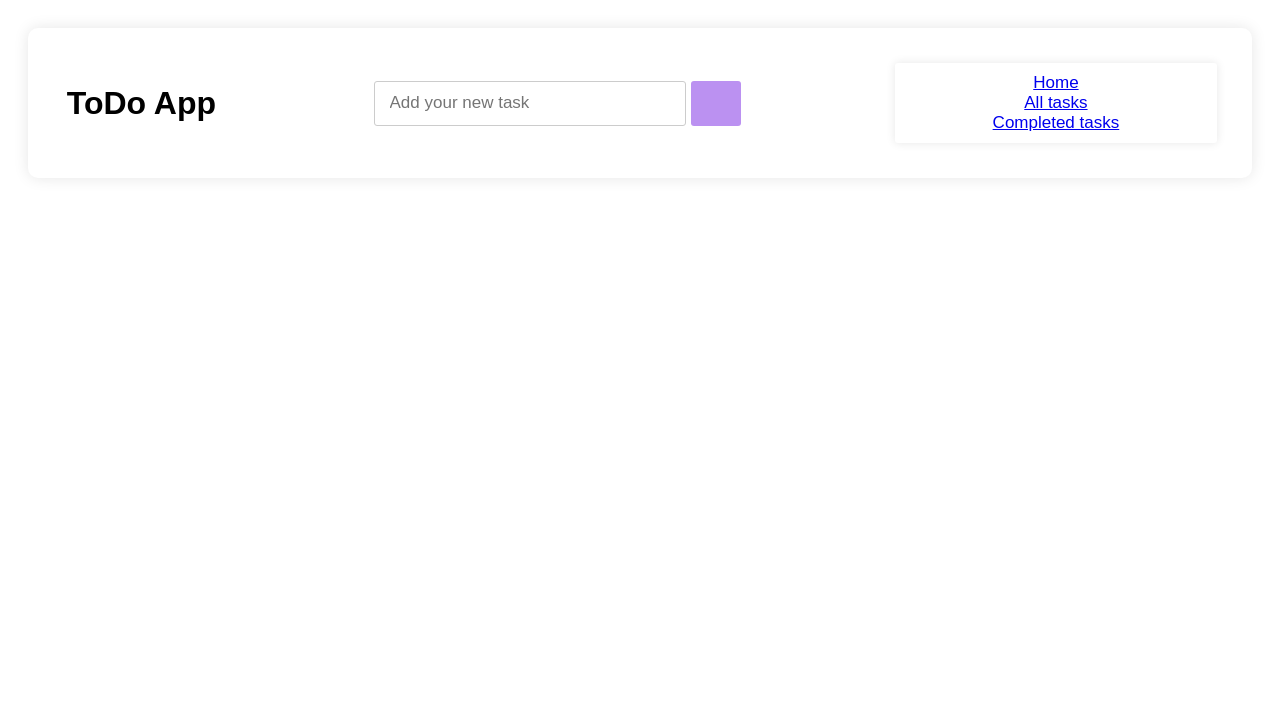
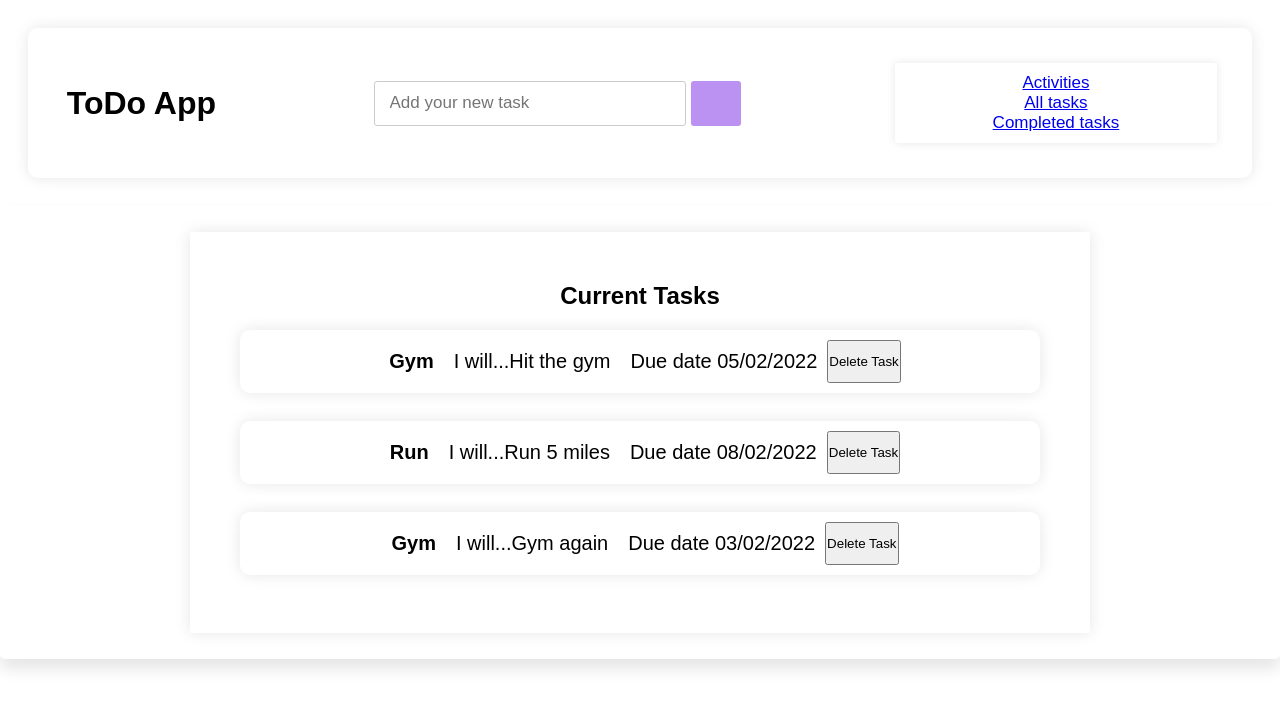
Before and after one commit to samuelkungu/todo-app, a React (Create React App) app: page /currentTasks in a window 1280 px wide. Shown: the top 708 px of the page. Built offline with nearby package versions, Linux system fonts and the light colour scheme.

Commit message:
Recent Updates

```diff
--- /dev/null
+++ b/data/db.json
@@ -0,0 +1,16 @@
+{
+    "tasks":[
+        {
+         "title": "Gym",
+         "id": 1,
+         "description": "Hit the gym",
+         "date": "05/02/2022"
+        },
+        {
+            "title": "Run",
+            "id": 1,
+            "description": "Hit the tracks",
+            "date": "05/02/2022"
+           }
+    ]
+}
--- a/src/App.js
+++ b/src/App.js
@@ -2,8 +2,8 @@ import { BrowserRouter as Router , Route, Switch } from 'react-router-dom';
 import './App.css';
 import CompletedTasks from './Components/CompletedTasks';
 import './Components/css/Main.css';
-import Home from './Components/Home';
-import ListTasks from './Components/ListTasks';
+import CurrentTasks from './Components/CurrentTasks';
+import AllTasks from './Components/AllTasks';
 import NavBar from './Components/NavBar';
 
 
@@ -15,9 +15,9 @@ function App() {
         <div className="App">
         <NavBar />
         <Switch>
-          <Route exact path={"/"}><Home/></Route>
+          <Route exact path={"/currentTasks"}><CurrentTasks/></Route>
           <Route path={"/completedTasks"}><CompletedTasks /></Route>
-          <Route path={"/allTasks"}><ListTasks /></Route>
+          <Route path={"/allTasks"}><AllTasks /></Route>
 
         </Switch>
 
--- /dev/null
+++ b/src/Components/All.js
@@ -0,0 +1,27 @@
+const All = (props) => {
+    const tasks = props.tasks;
+    const title = props.title;
+
+    console.log(tasks);
+
+    return (
+        <div className='container'>
+            <div className='taskslist'>
+               <h2>{title}</h2>
+            {tasks.map((task) => (
+                <div className='task' key={task.id}>
+                    <h2>{task.title}</h2>
+                    <p>I will...{task.description}</p>
+                    <p>Due date {task.date}</p>
+
+                </div>
+            ))}
+
+
+            </div>
+        </div>
+
+         );
+}
+
+export default All;
--- a/src/Components/ListTasks.js
+++ b/src/Components/AllTasks.js
@@ -1,7 +1,7 @@
 import React, { useState } from 'react';
-import Task from './Task';
+import All from './All';
 
-function ListTasks() {
+function AllTasks() {
 
      const [tasks, setTasks] = useState ( [
           { title: "Project",id: 1, description: "Complete React project", date: "05/02/2022" },
@@ -11,8 +11,8 @@ function ListTasks() {
       ]);
 
     return (
-        <Task tasks={tasks} title="All Tasks"/>
+        <All tasks={tasks} title="All Tasks"/>
      );
 }
 
-export default ListTasks;
+export default AllTasks;
--- a/src/Components/CompletedTasks.js
+++ b/src/Components/CompletedTasks.js
@@ -4,15 +4,15 @@ import Completed from './Completed';
 function CompletedTasks() {
 
       const [done, setDone] = useState ([
-          { title: "Gym",id: 1, description: "Complete React project", date: "05/02/2022" },
-          { title: "Run",id: 2, description: "Submit previous assignments", date: "08/02/2022" },
-          { title: "GYm",id: 3, description: "Push code to githubn", date: "03/02/2022" },
+          { title: "Gym",id: 1, description: "Hit the gym", date: "05/02/2022" },
+          { title: "Run",id: 2, description: "Run 5 miles", date: "08/02/2022" },
+          { title: "Gym",id: 3, description: "Gym again", date: "03/02/2022" },
 
       ]);
 
     return (
 
-        < Completed done={done} title="All Tasks"/>
+        < Completed done={done} title="Completed Tasks"/>
      );
 }
 
--- a/src/Components/Task.js
+++ b/src/Components/Current.js
@@ -1,18 +1,22 @@
-const Task = (props) => {
-    const tasks = props.tasks;
+const Current = (props) => {
+    const currents = props.currents;
     const title = props.title;
+    const handleDelete = props.handleDelete
 
-    console.log(tasks);
+    console.log(currents);
+
+
 
     return (
         <div className='container'>
             <div className='taskslist'>
                <h2>{title}</h2>
-            {tasks.map((task) => (
+            {currents.map((task) => (
                 <div className='task' key={task.id}>
                     <h2>{task.title}</h2>
                     <p>I will...{task.description}</p>
                     <p>Due date {task.date}</p>
+                    <button onClick={ () => handleDelete(task.id)}>Delete Task</button>
 
                 </div>
             ))}
@@ -24,4 +28,4 @@ const Task = (props) => {
          );
 }
 
-export default Task;
+export default Current;
--- /dev/null
+++ b/src/Components/CurrentTasks.js
@@ -0,0 +1,29 @@
+import React, { useEffect, useState } from 'react';
+import Current from './Current';
+
+function CurrentTasks() {
+
+      const [currents, setCurrents] = useState ([
+          { title: "Gym",id: 1, description: "Hit the gym", date: "05/02/2022" },
+          { title: "Run",id: 2, description: "Run 5 miles", date: "08/02/2022" },
+          { title: "Gym",id: 3, description: "Gym again", date: "03/02/2022" },
+
+      ]);
+
+      const handleDelete = (id) => {
+           const newCurrents = currents.filter( task => task.id !== id);
+           setCurrents(newCurrents)
+
+    }
+
+         useEffect(() =>{
+            console.log('use effect');
+         }, []);
+
+    return (
+
+        < Current currents={currents} title="Current Tasks" handleDelete={handleDelete}/>
+     );
+}
+
+export default CurrentTasks;
--- a/src/Components/Home.js
+++ /dev/null
@@ -1,11 +0,0 @@
-import React from 'react';
-
-function Home() {
-    return (
-        <div>
-            <h2></h2>
-        </div>
-     );
-}
-
-export default Home;
--- a/src/Components/NavBar.js
+++ b/src/Components/NavBar.js
@@ -1,4 +1,6 @@
 import React from 'react';
+import { Link } from 'react-router-dom';
+
 
 function NavBar() {
     return (
@@ -12,13 +14,13 @@ function NavBar() {
 
                     <div className='links'>
                         <p>
-                        <a href='/'>Home</a>
+                        <Link to='/currentTasks'>Activities</Link>
                         </p>
                         <p>
-                        <a href='/allTasks'>All tasks</a>
+                        <Link to='/allTasks'>All tasks</Link>
                         </p>
                         <p>
-                        <a href='/completedTasks'>Completed tasks</a>
+                        <Link to='/completedTasks'>Completed tasks</Link>
                         </p>
                     </div>
         </div>
--- a/src/Components/css/Main.css
+++ b/src/Components/css/Main.css
@@ -62,6 +62,7 @@ padding: 20px;
   max-width: 900px;
   padding: 10px 16px;
   margin: 20px 0;
+  margin-bottom: 8px;
   border-radius: 10px;
   background-color: rgb(255, 255, 255);
   box-shadow: 0px 0px 15px rgba(0,0,0,0.1);
```
